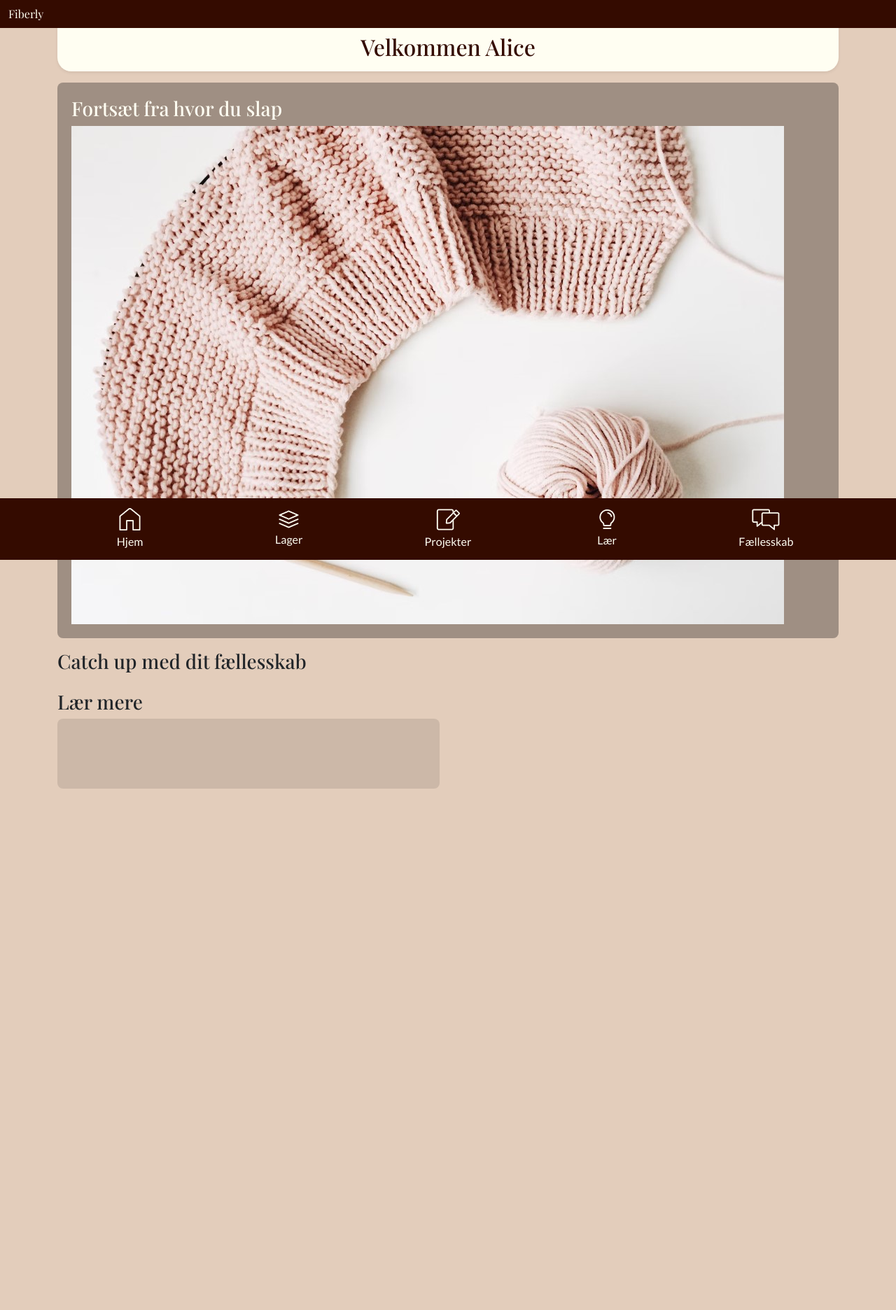
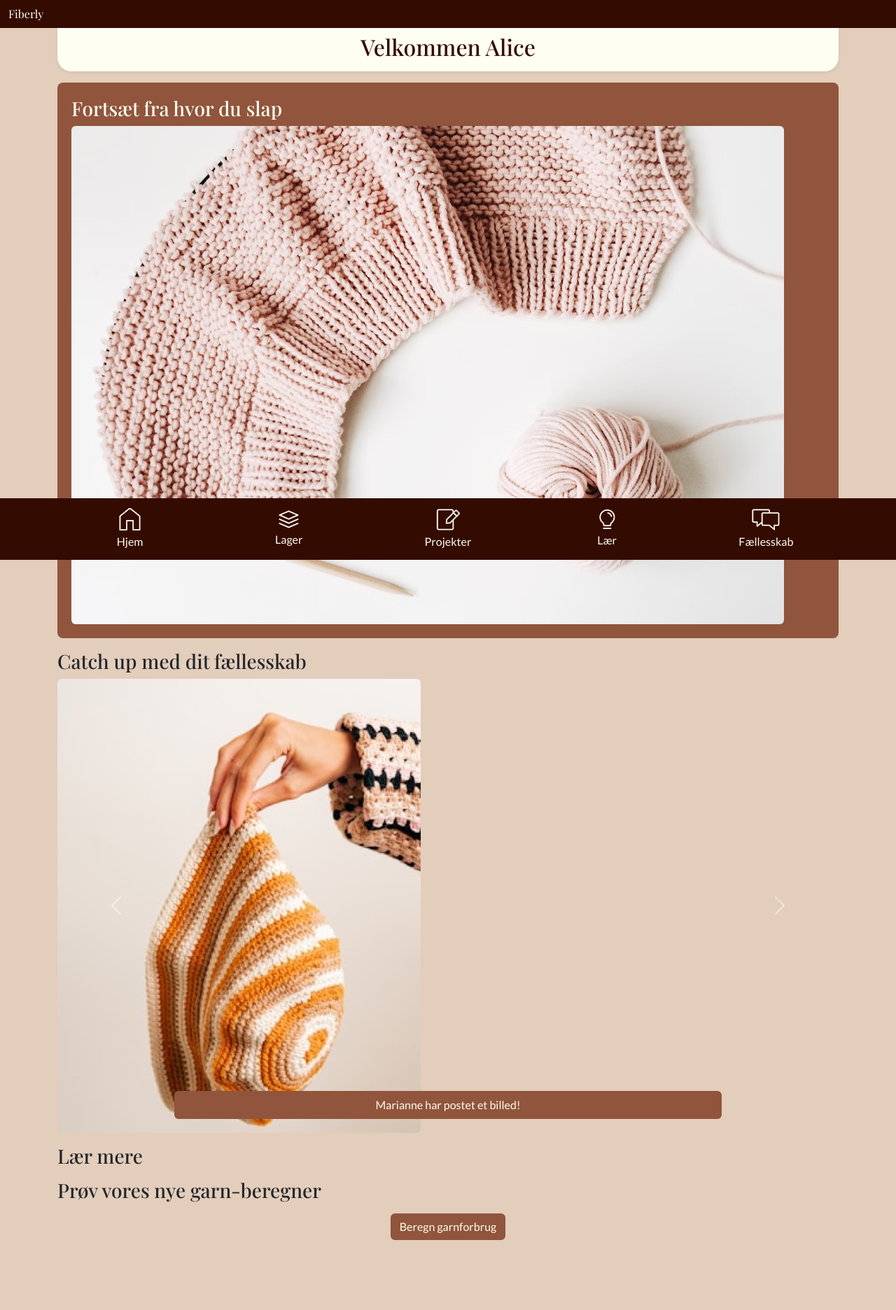
Before and after one commit to Line-WH/Fiberly_app, a PHP site: page / in a window 1280 px wide. Shown: the whole page at 70% size. Before the commit the page ends 1127 px from the top, so only its background shows below. Run offline with PHP 8.4, Linux system fonts and the light colour scheme; style sheets or scripts are compiled from the project's sources; some web fonts are replaced.

Commit message:
sat content på homepage. Lær mere sektion mangler stadig content

```diff
--- a/css/styles.scss
+++ b/css/styles.scss
@@ -113,7 +113,7 @@ body {
 }
 
 .continue-card {
-	background: rgba(0, 0, 0, 0.3);
+	background: #90553C;
 	color: #FFFEF2;
 	padding: 20px;
 	border-radius: 8px;
@@ -125,3 +125,7 @@ body {
 	background: rgba(0, 0, 0, 0.1);
 	border-radius: 8px;
 }
+
+.carousel-item img {
+	border-radius: 10px;
+}
--- a/index.php
+++ b/index.php
@@ -41,30 +41,57 @@ require "settings/init.php";
                 <section class="mt-3">
                     <div class="continue-card">
                         <h3> Fortsæt fra hvor du slap </h3>
-                        <img src="images/projekter1.jpg" class="img-fluid" alt="">
+                        <a href="projekter.php">
+                            <img src="images/projekter1.jpg" class="img-fluid rounded" alt="">
+                        </a>
                     </div>
                 </section>
 
                 <section class="mt-3">
                     <h3> Catch up med dit fællesskab </h3>
-                    <div class="row">
-                        <!-- Karusel her-->
+                    <div id="communityCarousel" class="carousel slide" data-ride="carousel">
+                        <div class="carousel-inner">
+                            <div class="carousel-item active">
+                                <a href="faellesskab.php">
+                                    <img src="images/fælleskab3.jpg" class=" img-fluid rounded" alt="">
+                                    <div class="carousel-caption p-2 text-sandstone bg-cinnamon rounded"> Marianne har postet et billed! </div>
+                                </a>
+                            </div>
+
+                            <div class="carousel-item">
+                                <a href="faellesskab.php">
+                                    <div class="carousel-caption p-2 text-sandstone bg-cinnamon rounded"> Bente har postet en update! </div>
+                                    <img src="images/fælleskab1.jpg" class=" img-fluid rounded" alt="">
+
+                                </a>
+                            </div>
+                        </div>
+
+                        <button class="carousel-control-prev" type="button" data-bs-target="#communityCarousel" data-bs-slide="prev">
+                            <span class="carousel-control-prev-icon" aria-hidden="true"></span>
+                            <span class="visually-hidden">Previous</span>
+                        </button>
+                        <button class="carousel-control-next" type="button" data-bs-target="#communityCarousel" data-bs-slide="next">
+                            <span class="carousel-control-next-icon" aria-hidden="true"></span>
+                            <span class="visually-hidden">Next</span>
+                        </button>
 
                     </div>
                 </section>
 
                 <section class="mt-3">
                     <h3> Lær mere </h3>
-                    <!--links til lær her-->
+                    <!-- lær mere containers her -->
+                </section>
+
+                <section class="mt-3">
+                    <h3> Prøv vores nye garn-beregner </h3>
                     <div class="row">
-                        <div class="col-6">
-                            <div class="learn-gallery">
-
-                            </div>
+                        <div class="col text-center mt-2">
+                            <button class="btn btn-cinnamon text-sandstone"> Beregn garnforbrug </button>
                         </div>
                     </div>
                 </section>
-
             </div>
         </div>
     </div>
```
